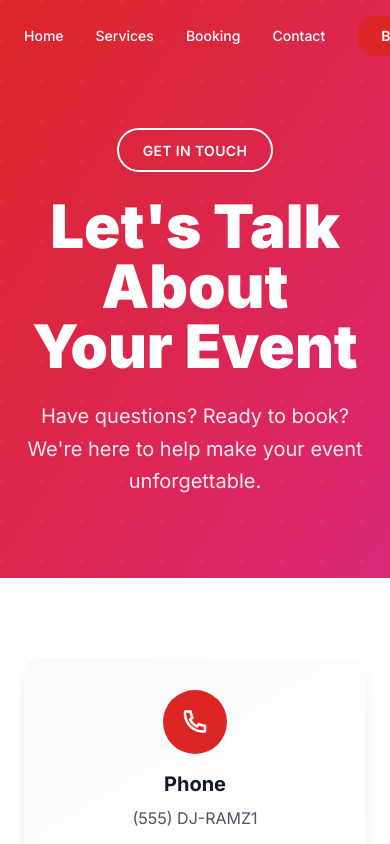
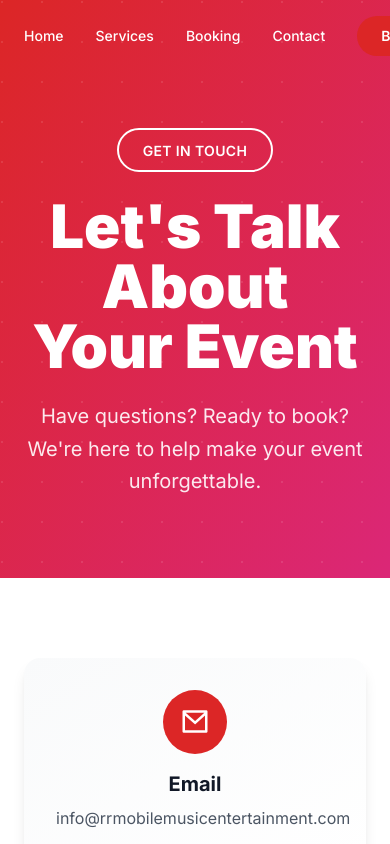
Before and after one commit to kyroscoe/DJRAMZ, a React (Vite) app: page /contact in a window 390 px wide. Shown: the top 844 px of the page. Built offline with nearby package versions, Linux system fonts and the light colour scheme; a web font is replaced by a local one.

Commit message:
Remove phone contact info from contact page
Removed phone contact information from contact page.

```diff
--- a/src/pages/contact/page.tsx
+++ b/src/pages/contact/page.tsx
@@ -58,12 +58,6 @@ export default function ContactPage() {
   };
 
   const contactInfo = [
-    {
-      icon: 'ri-phone-line',
-      title: 'Phone',
-      content: '(555) DJ-RAMZ1',
-      link: 'tel:5553572691'
-    },
     {
       icon: 'ri-mail-line',
       title: 'Email',
```
